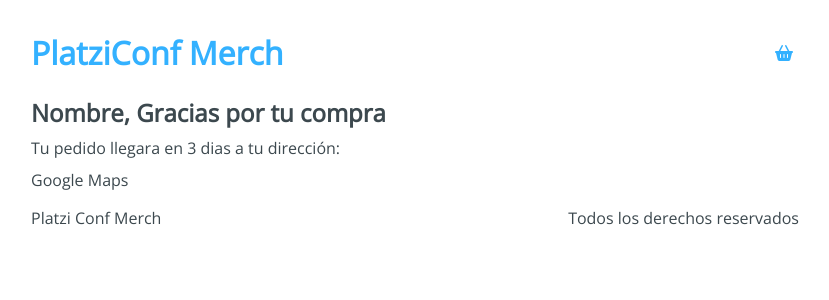
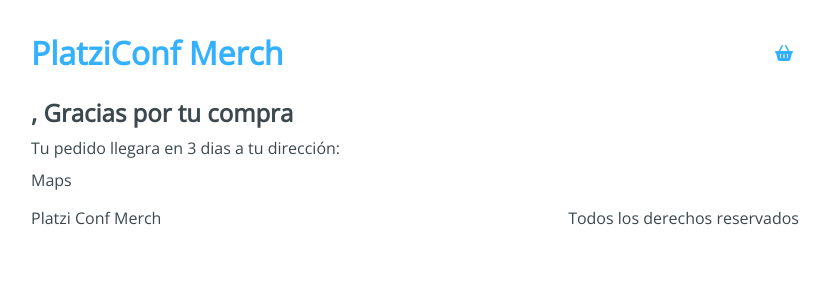
Before and after one commit to andresbonett/platzi-conf-merch, a React (Create React App) app: page /checkout/success in a window 1280 px wide. Shown: the top 300 px of the page, without its empty margins (225-1054 px from the left). Built offline with nearby package versions, Linux system fonts and the light colour scheme.

Commit message:
agregando componente Map a Success

```diff
--- a/src/containers/Success.jsx
+++ b/src/containers/Success.jsx
@@ -1,12 +1,20 @@
 import '../styles/components/Success.css';
+import { useContext } from 'react';
+import AppContext from '../context/AppContext';
+import Map from '../components/Map';
 
 export default function Succsses() {
+  const { state } = useContext(AppContext);
+  const { buyer } = state;
+
   return (
     <div className="Succes">
       <div className="Success-content">
-        <h2>Nombre, Gracias por tu compra</h2>
+        <h2>{buyer.name}, Gracias por tu compra</h2>
         <span>Tu pedido llegara en 3 dias a tu dirección:</span>
-        <div className="Success-map">Google Maps</div>
+        <div className="Success-map">
+          <Map />
+        </div>
       </div>
     </div>
   );
```
